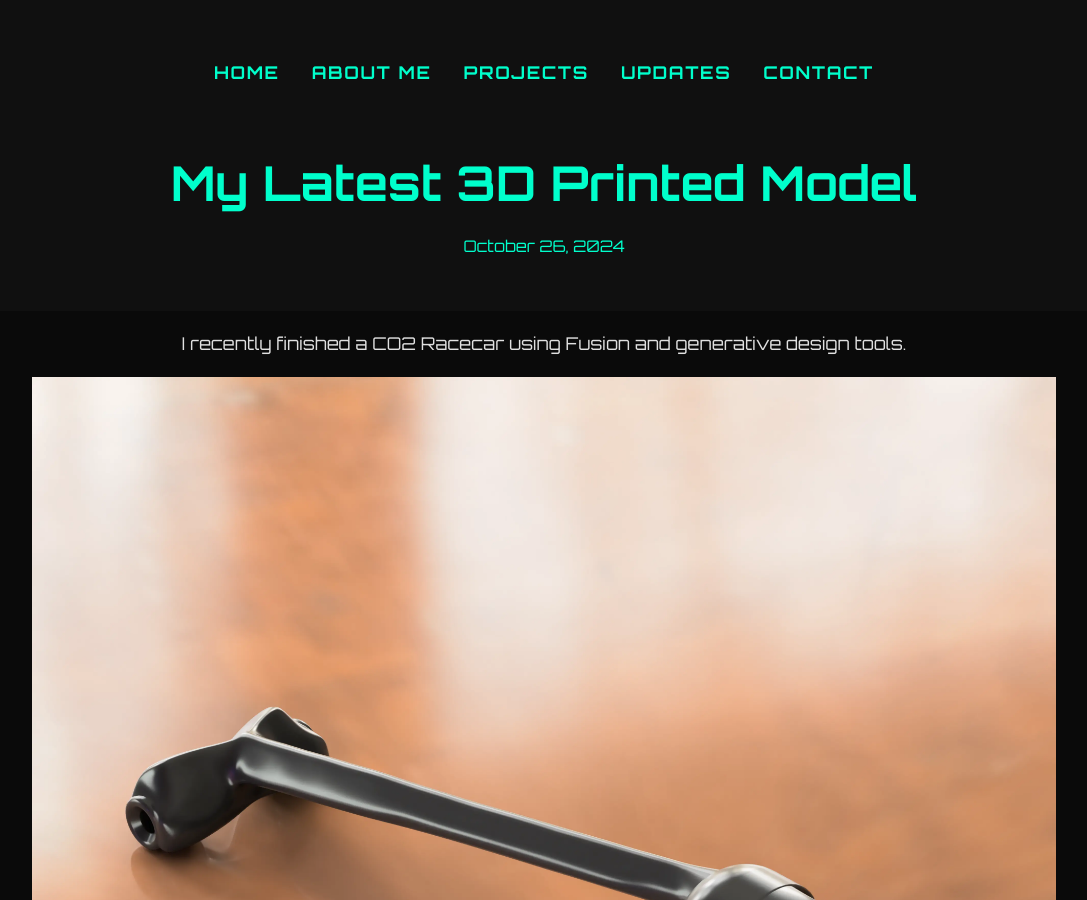
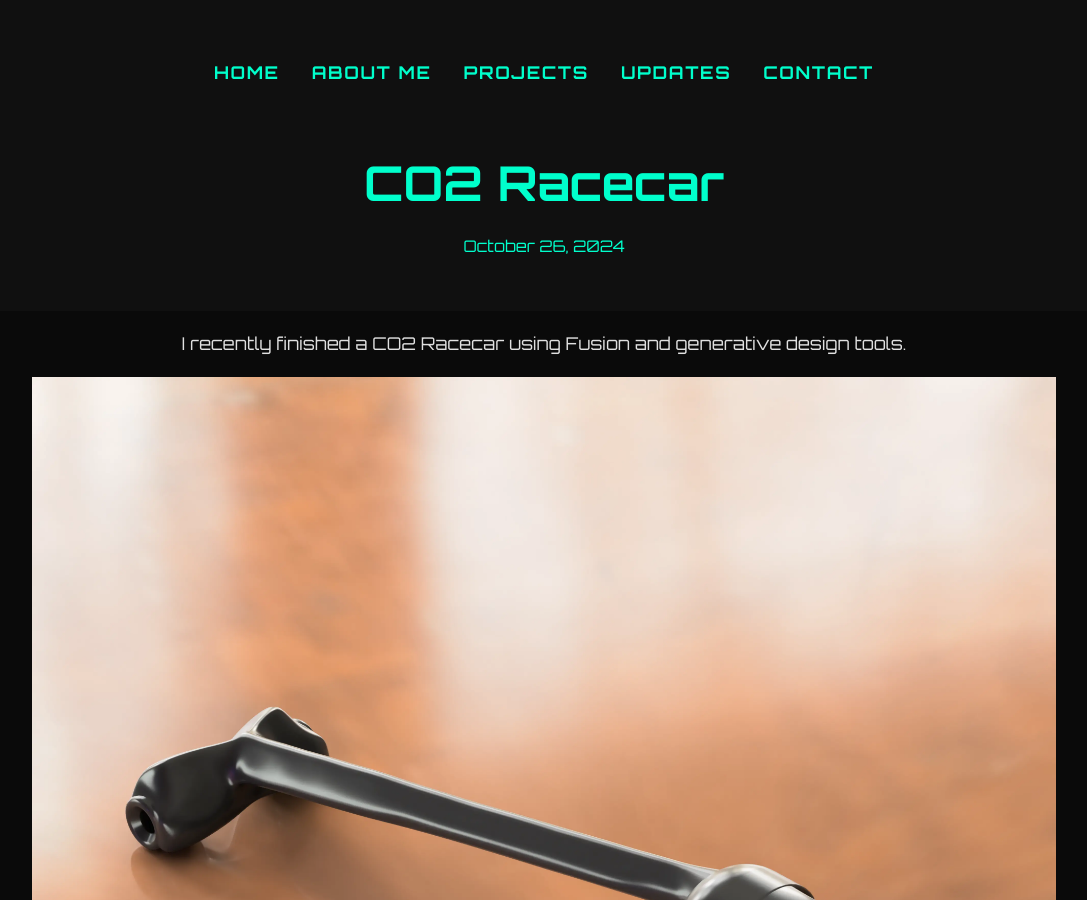
Before and after one commit to electricmasquerade/electricmasquerade.github.io, a Jekyll site: the page built from _posts/2024-10-25-testpost.md, in a window 1280 px wide and 900 px high. Shown: the whole window, without its empty margins (96-1183 px from the left). Built offline with Jekyll 4.4.1, drawn with Linux system fonts in a browser that asks for light colours.

Commit message:
minor bug fixes

```diff
--- a/_layouts/post.html
+++ b/_layouts/post.html
@@ -3,6 +3,7 @@
 <head>
     <meta charset="UTF-8">
     <meta name="viewport" content="width=device-width, initial-scale=1.0">
+
     <title>{{ page.title }}</title>
      <!-- Link to CSS -->
     <link rel="stylesheet" href="/css/styles.css">
--- a/_posts/2024-10-25-testpost.md
+++ b/_posts/2024-10-25-testpost.md
@@ -1,6 +1,6 @@
 ---
 layout: post
-title: "My Latest 3D Printed Model"
+title: "CO2 Racecar"
 date: 2024-10-26
 categories: 3d-printing
 ---
```
Also changed, not shown: images/co2_racer_final.webp (added).
